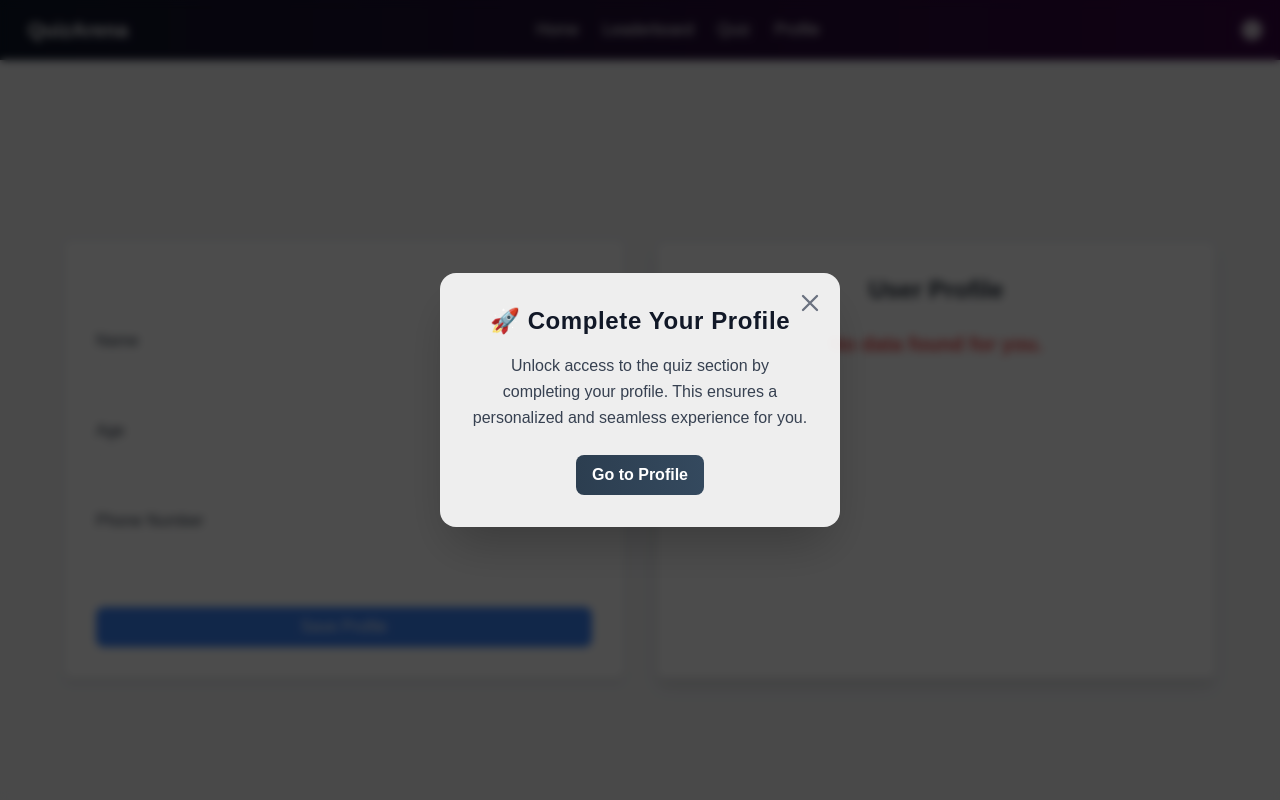
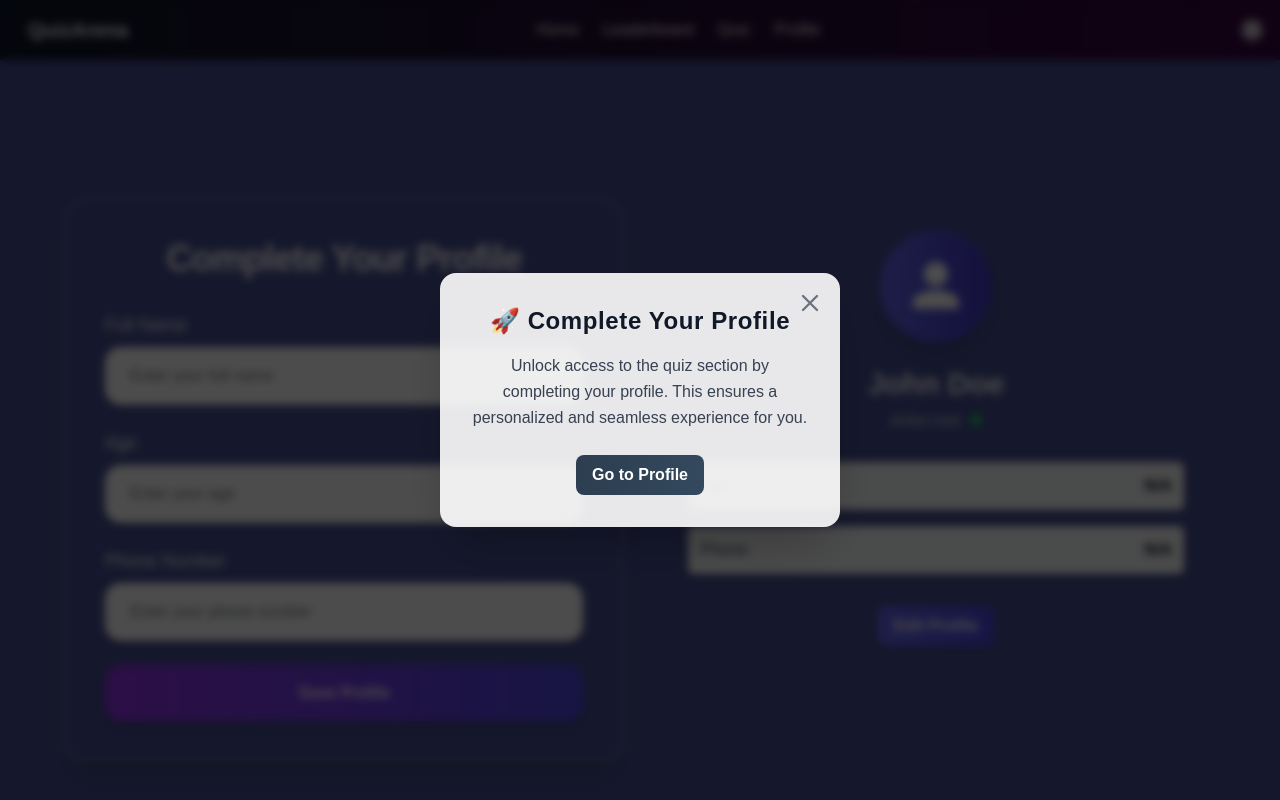
Before and after one commit to zahidx/quiz-arena, a Next.js app: page /profile in a window 1280 px wide. Shown: the top 800 px of the page. Built offline with nearby package versions, Linux system fonts and the light colour scheme; no server answers; the database is empty.

Commit message:
initial stage done

```diff
--- a/app/components/Navbar.js
+++ b/app/components/Navbar.js
@@ -71,7 +71,7 @@ const Navbar = () => {
   };
 
   return (
-    <nav className="bg-gradient-to-r from-[#0E1628] to-[#380643] dark:bg-gradient-to-r dark:from-[#2f0539] dark:to-[#0d1323] p-4 shadow-lg">
+    <nav className="bg-gradient-to-r from-[#0E1628] to-[#380643] dark:bg-gradient-to-r dark:from-[#0E0C35] dark:to-[#0d1323] p-4 shadow-lg">
       <div className="container mx-auto flex justify-between items-center">
         <div className="text-white font-semibold text-xl animate-move">QuizArena</div>
 
@@ -135,8 +135,7 @@ const Navbar = () => {
             <li>
               <span
                 onClick={handleQuizNavigation}
-                className="text-white hover:text-gray-300 dark:text-gray-300 dark:hover:text-white"
-                onClick={toggleMenu}
+                className="text-white hover:text-gray-300 dark:text-gray-300 dark:hover:text-white cursor-pointer"
               >
                 Quiz
               </span>
--- a/app/profile/page.js
+++ b/app/profile/page.js
@@ -1,26 +1,25 @@
-"use client";
+"use client"; // Added use client directive
 
 import { useState, useEffect } from "react";
-import { doc, setDoc, getDoc } from "firebase/firestore"; // Updated for document manipulation
-import { db } from "../components/Firebase"; // Import Firestore instance from Firebase.js
-import { useRouter } from "next/navigation"; // For navigation to the quiz page
+import { doc, setDoc, getDoc, updateDoc } from "firebase/firestore";
+import { db } from "../components/Firebase";
+import { useRouter } from "next/navigation";
+import toast, { Toaster } from "react-hot-toast"; // Import react-hot-toast
 
 const ProfilePage = () => {
-  // State to manage user input (Name, Age, Phone) and other components
   const [name, setName] = useState("");
   const [age, setAge] = useState("");
   const [phone, setPhone] = useState("");
   const [message, setMessage] = useState("");
-  const [isSaving, setIsSaving] = useState(false); // To manage saving state
-  const [userProfile, setUserProfile] = useState(null); // To store fetched user profile
-  const [userId, setUserId] = useState(null); // User identification (for example from Firebase Auth)
-  const router = useRouter(); // For redirecting after completion
+  const [isSaving, setIsSaving] = useState(false);
+  const [userProfile, setUserProfile] = useState(null);
+  const [userId, setUserId] = useState(null);
+  const [isEditing, setIsEditing] = useState(false);
+  const router = useRouter();
 
-  // Simulate userId for now (You can replace this with actual authentication logic)
   useEffect(() => {
-    const storedUserId = localStorage.getItem("userId"); // Get userId from localStorage (can be set during login)
+    const storedUserId = localStorage.getItem("userId");
     if (!storedUserId) {
-      // Generate a random userId for testing (replace this logic with real userId retrieval from Firebase Auth)
       const newUserId = "user" + new Date().getTime();
       localStorage.setItem("userId", newUserId);
       setUserId(newUserId);
@@ -29,61 +28,83 @@ const ProfilePage = () => {
     }
   }, []);
 
-  // Handle saving user profile to Firestore
   const handleSave = async () => {
-    // Validate if all fields are filled
     if (!name || !age || !phone) {
       setMessage("All fields are required!");
       return;
     }
 
-    setIsSaving(true); // Set saving state to true when saving
+    setIsSaving(true);
     try {
-      // Save profile information in Firestore (profileCompleted set to true)
       await setDoc(doc(db, "profiles", userId), {
         name,
-        age: parseInt(age, 10), // Convert age to number
+        age: parseInt(age, 10),
         phone,
-        profileCompleted: true, // Mark the profile as completed
+        profileCompleted: true,
         timestamp: new Date(),
       });
-      setMessage("Profile saved successfully!"); // Show success message
-      setName(""); // Clear input fields
-      setAge("");
-      setPhone("");
-      fetchUserProfile(); // Fetch the profile to show
 
-      // Reload the page after saving
-      window.location.reload();
+      // Show toast notification after successful save
+      toast.success("Profile saved successfully!");
+
+      // Clear input fields after save
+      setName(""); // Clear name
+      setAge(""); // Clear age
+      setPhone(""); // Clear phone
+
+      fetchUserProfile();
     } catch (error) {
       console.error("Error saving profile:", error);
-      setMessage("Failed to save profile. Please try again."); // Show error message if saving fails
+      setMessage("Failed to save profile. Please try again.");
+      toast.error("Failed to save profile. Please try again.");
     } finally {
-      setIsSaving(false); // Set saving state to false when done
+      setIsSaving(false);
     }
   };
 
-  // Fetch user profile from Firestore
   const fetchUserProfile = async () => {
     try {
       const docRef = doc(db, "profiles", userId);
       const docSnap = await getDoc(docRef);
       if (docSnap.exists()) {
-        setUserProfile(docSnap.data()); // Set user profile if data exists
+        setUserProfile(docSnap.data());
       } else {
-        setUserProfile(null); // No data found
+        setUserProfile(null);
       }
     } catch (error) {
       console.error("Error fetching profile:", error);
     }
   };
 
-  // Handle profile completion action
-  const handleProfileCompletion = () => {
-    router.push("/quiz"); // Navigate to quiz page after profile is completed
+  const handleUpdate = async () => {
+    if (!name || !age || !phone) {
+      setMessage("All fields are required!");
+      return;
+    }
+
+    try {
+      const docRef = doc(db, "profiles", userId);
+      await updateDoc(docRef, {
+        name,
+        age: parseInt(age, 10),
+        phone,
+        timestamp: new Date(),
+      });
+      toast.success("Profile updated successfully!");
+      // Clear input fields after save
+      setName(""); // Clear name
+      setAge(""); // Clear age
+      setPhone(""); // Clear phone
+
+      setIsEditing(false);
+      fetchUserProfile();
+    } catch (error) {
+      console.error("Error updating profile:", error);
+      setMessage("Failed to update profile. Please try again.");
+      toast.error("Failed to update profile. Please try again.");
+    }
   };
 
-  // Fetch the user profile when the page loads
   useEffect(() => {
     if (userId) {
       fetchUserProfile();
@@ -91,97 +112,221 @@ const ProfilePage = () => {
   }, [userId]);
 
   return (
-    <div className="min-h-screen flex items-center justify-center bg-gray-100">
-      <div className="flex w-full max-w-6xl gap-8"> {/* Horizontal Flex Layout */}
+    <div className="min-h-screen flex items-center justify-center bg-[#474E93] dark:bg-[#0F1032]">
+  <div className="flex flex-col md:flex-row w-full max-w-6xl gap-8 ml-10 mr-10 mt-10">
+        {/* Section 1: User Input Profile */}
+        <div className="w-full md:w-1/2 p-6 md:p-10 rounded-3xl shadow-xl border border-gray-400 dark:border-gray-700 transform transition-all duration-500 hover:scale-105 bg-gradient-to-l dark:from-[#0E1628] dark:to-[#100643]">
+          {/* Title */}
+          <h1 className="text-2xl md:text-4xl font-extrabold mb-6 md:mb-8 text-center text-white tracking-tight">
+            Complete Your Profile
+          </h1>
 
-        {/* Section 1: User Input */}
-        <div className="w-1/2 bg-white p-8 rounded-lg shadow-md">
-          <h1 className="text-2xl font-bold mb-6 text-center">Create Profile</h1>
+          {/* Message */}
           {message && (
             <div
-              className={`text-center mb-4 ${
-                message.includes("success") ? "text-green-500" : "text-red-500"
-              }`}
+              className={`text-center mb-6 p-4 rounded-lg ${
+                message.includes("success")
+                  ? "bg-green-300 text-green-800"
+                  : "bg-red-300 text-red-800"
+              } shadow-md`}
             >
               {message}
             </div>
           )}
-          <div className="mb-4">
-            <label className="block font-medium text-gray-700 mb-2">Name</label>
+
+          {/* Name Field */}
+          <div className="mb-4 md:mb-6">
+            <label className="block text-base md:text-lg font-medium text-white mb-2">
+              Full Name
+            </label>
             <input
               type="text"
               value={name}
               onChange={(e) => setName(e.target.value)}
-              className="w-full px-4 py-2 border rounded-lg focus:outline-none focus:ring-2 focus:ring-blue-500"
+              className="w-full px-4 md:px-6 py-3 md:py-4 border border-transparent rounded-2xl bg-white dark:bg-gray-800 text-gray-800 dark:text-gray-200 placeholder-gray-500 dark:placeholder-gray-400 focus:ring-4 focus:ring-purple-500 shadow-md transition-all duration-300 ease-in-out hover:shadow-lg focus:shadow-lg"
+              placeholder="Enter your full name"
             />
           </div>
-          <div className="mb-4">
-            <label className="block font-medium text-gray-700 mb-2">Age</label>
+
+          {/* Age Field */}
+          <div className="mb-4 md:mb-6">
+            <label className="block text-base md:text-lg font-medium text-white mb-2">
+              Age
+            </label>
             <input
               type="number"
               value={age}
               onChange={(e) => setAge(e.target.value)}
-              className="w-full px-4 py-2 border rounded-lg focus:outline-none focus:ring-2 focus:ring-blue-500"
+              className="w-full px-4 md:px-6 py-3 md:py-4 border border-transparent rounded-2xl bg-white dark:bg-gray-800 text-gray-800 dark:text-gray-200 placeholder-gray-500 dark:placeholder-gray-400 focus:ring-4 focus:ring-purple-500 shadow-md transition-all duration-300 ease-in-out hover:shadow-lg focus:shadow-lg"
+              placeholder="Enter your age"
             />
           </div>
-          <div className="mb-6">
-            <label className="block font-medium text-gray-700 mb-2">
+
+          {/* Phone Field */}
+          <div className="mb-4 md:mb-6">
+            <label className="block text-base md:text-lg font-medium text-white mb-2">
               Phone Number
             </label>
             <input
               type="text"
               value={phone}
               onChange={(e) => setPhone(e.target.value)}
-              className="w-full px-4 py-2 border rounded-lg focus:outline-none focus:ring-2 focus:ring-blue-500"
+              className="w-full px-4 md:px-6 py-3 md:py-4 border border-transparent rounded-2xl bg-white dark:bg-gray-800 text-gray-800 dark:text-gray-200 placeholder-gray-500 dark:placeholder-gray-400 focus:ring-4 focus:ring-purple-500 shadow-md transition-all duration-300 ease-in-out hover:shadow-lg focus:shadow-lg"
+              placeholder="Enter your phone number"
             />
           </div>
+
+          {/* Save Button */}
           <button
             onClick={handleSave}
             disabled={isSaving}
-            className={`w-full py-2 rounded-lg transition ${
+            className={`w-full py-3 md:py-4 rounded-2xl text-white font-semibold transition duration-300 ease-in-out transform hover:scale-105 shadow-lg ${
               isSaving
-                ? "bg-gray-400 cursor-not-allowed"
-                : "bg-blue-500 text-white hover:bg-blue-600"
+                ? "bg-gray-500 cursor-not-allowed"
+                : "bg-gradient-to-r from-purple-600 to-indigo-600 hover:from-purple-700 hover:to-indigo-700"
             }`}
           >
             {isSaving ? "Saving..." : "Save Profile"}
           </button>
         </div>
 
-        {/* Section 2: Fetch and Show User Profile */}
-        <div className="w-full md:w-1/2 bg-white p-8 rounded-lg shadow-lg border border-gray-200">
-          <h2 className="text-2xl font-bold mb-6 text-center text-gray-800">User Profile</h2>
-          {userProfile ? (
-            <div className="space-y-6">
-              {/* User Profile Information */}
-              <div className="flex justify-between text-lg font-medium text-gray-700 bg-gray-100 rounded-lg p-2">
-                <span>Name:</span>
-                <span className="font-normal text-gray-900">{userProfile.name}</span>
+        {/* Section 2: User Profile */}
+        <div className="w-full md:w-1/2 text-gray-50 p-6 md:p-8 rounded-3xl dark:border-gray-700 transform transition-all duration-500 hover:scale-105 bg-gradient-to-l dark:from-[#0E1628] dark:to-[#100643]">
+          {/* Profile Picture and Info */}
+          <div className="flex flex-col items-center text-center">
+            {/* Profile Picture */}
+            <div className="bg-gradient-to-r from-indigo-500 to-indigo-700 dark:from-indigo-600 dark:to-indigo-800 text-white w-24 h-24 md:w-28 md:h-28 rounded-full flex items-center justify-center shadow-xl transform transition-all duration-300 hover:scale-110">
+              <svg
+                xmlns="http://www.w3.org/2000/svg"
+                className="w-12 h-12 md:w-16 md:h-16"
+                fill="currentColor"
+                viewBox="0 0 24 24"
+              >
+                <path d="M12 12c2.485 0 4.5-2.015 4.5-4.5S14.485 3 12 3 7.5 5.015 7.5 7.5 9.515 12 12 12zM12 13.5c-2.892 0-8.5 1.454-8.5 4.353V20.5h17v-2.647C20.5 14.954 14.892 13.5 12 13.5z" />
+              </svg>
             </div>
-              <div className="flex justify-between text-lg font-medium text-gray-700 bg-gray-100 rounded-lg p-2">
-                <span>Age:</span>
-                <span className="font-normal text-gray-900">{userProfile.age}</span>
+
+            {/* User Name */}
+            <h2 className="text-2xl md:text-3xl font-semibold text-gray-50 dark:text-white mt-4 md:mt-6">
+              {isEditing ? (
+                <input
+                  type="text"
+                  value={name}
+                  onChange={(e) => setName(e.target.value)}
+                  className="text-center text-gray-900 w-full border-b-2 border-gray-300 focus:outline-none focus:border-indigo-500 dark:bg-gray-800 dark:text-white dark:focus:border-indigo-400"
+                />
+              ) : (
+                userProfile?.name || "John Doe"
+              )}
+            </h2>
+
+            {/* User Role */}
+            <p className="text-gray-50 dark:text-gray-400 text-sm italic flex items-center justify-center gap-2 mt-2">
+              <span>{userProfile?.role || "Active User"}</span>
+              <span className="w-3 h-3 bg-green-500 rounded-full"></span>
+            </p>
           </div>
-              <div className="flex justify-between text-lg font-medium text-gray-700 bg-gray-100 rounded-lg p-2">
-                <span>Phone:</span>
-                <span className="font-normal text-gray-900">{userProfile.phone}</span>
+
+          {/* User Details */}
+          <div className="mt-8 space-y-4">
+            {/* Age */}
+            <div className="flex items-center justify-between bg-gray-50 dark:bg-gray-800 p-3 rounded-md shadow-md hover:scale-105 transform transition-all duration-300">
+              <span className="text-gray-700 dark:text-gray-300 font-medium">
+                Age:
+              </span>
+              <span className="text-gray-900 dark:text-white font-semibold">
+                {isEditing ? (
+                  <input
+                    type="number"
+                    value={age}
+                    onChange={(e) => setAge(e.target.value)}
+                    className="w-16 text-gray-900 px-2 py-1 border rounded-lg focus:outline-none focus:ring-2 focus:ring-indigo-500 dark:bg-gray-700 dark:text-white"
+                  />
+                ) : (
+                  userProfile?.age || "N/A"
+                )}
+              </span>
+            </div>
+
+            {/* Phone */}
+            <div className="flex items-center justify-between bg-gray-50 dark:bg-gray-800 p-3 rounded-md shadow-md hover:scale-105 transform transition-all duration-300">
+              <span className="text-gray-700 dark:text-gray-300 font-medium">
+                Phone:
+              </span>
+              <span className="text-gray-900 dark:text-white font-semibold">
+                {isEditing ? (
+                  <input
+                    type="text"
+                    value={phone}
+                    onChange={(e) => setPhone(e.target.value)}
+                    className="w-40 text-gray-900 px-2 py-1 border rounded-lg focus:outline-none focus:ring-2 focus:ring-indigo-500 dark:bg-gray-700 dark:text-white"
+                  />
+                ) : (
+                  userProfile?.phone || "N/A"
+                )}
+              </span>
             </div>
           </div>
+
+          {/* Action Buttons */}
+          <div className="mt-8 flex flex-col sm:flex-row sm:justify-center sm:gap-4 gap-3">
+            {isEditing ? (
+              <>
+                <button
+                  onClick={handleUpdate}
+                  className="w-full sm:w-auto px-4 py-2 bg-gradient-to-r from-green-500 to-green-600 text-white font-semibold rounded-lg shadow-md transform transition-all duration-300 hover:scale-105"
+                >
+                  Save Changes
+                </button>
+                <button
+                  onClick={() => setIsEditing(false)}
+                  className="w-full sm:w-auto px-4 py-2 bg-gradient-to-r from-red-500 to-red-600 text-white font-semibold rounded-lg shadow-md transform transition-all duration-300 hover:scale-105"
+                >
+                  Cancel
+                </button>
+              </>
             ) : (
-            <div className="text-center text-xl font-semibold text-red-500">No data found for you.</div>
-          )}
-        </div>
-
-        {/* Complete Profile Button */}
-        {userProfile && !userProfile.profileCompleted && (
               <button
-            onClick={handleProfileCompletion}
-            className="py-2 px-4 bg-green-500 text-white rounded-lg hover:bg-green-700"
+                onClick={() => {
+                  setName(userProfile?.name || "");
+                  setAge(userProfile?.age || "");
+                  setPhone(userProfile?.phone || "");
+                  setIsEditing(true);
+                }}
+                className="w-full sm:w-auto px-4 py-2 bg-gradient-to-r from-indigo-500 to-indigo-600 text-white font-semibold rounded-lg shadow-md transform transition-all duration-300 hover:scale-105"
               >
-            Complete Profile
+                Edit Profile
               </button>
             )}
           </div>
+        </div>
+      </div>
+
+      {/* Toast Container */}
+      <Toaster
+        position="top-right"
+        toastOptions={{
+          style: {
+            marginTop: "3.1rem", // Customize padding (pt-96 equivalent)
+            backgroundColor: "var(--toast-background)", // Default background color
+            color: "var(--toast-text)", // Default text color
+          },
+        }}
+      />
+
+      <style jsx global>{`
+        :root {
+          --toast-background: #ffffff;
+          --toast-text: #000000;
+        }
+
+        @media (prefers-color-scheme: dark) {
+          :root {
+            --toast-background: #333333;
+            --toast-text: #ffffff;
+          }
+        }
+      `}</style>
     </div>
   );
 };
--- a/package.json
+++ b/package.json
@@ -16,6 +16,7 @@
     "react": "^19.0.0",
     "react-chartjs-2": "^5.3.0",
     "react-dom": "^19.0.0",
+    "react-hot-toast": "^2.5.1",
     "react-icons": "^5.4.0"
   },
   "devDependencies": {
```
Also changed, not shown: app/components/DarkModeToggler.js (+14 -4 lines), app/leaderboard/page.js (+23 -19 lines), app/page.js (+6 -6 lines), 1 other file (tests, documents, lock files or other folders). Lines whose indentation alone changed are shown as unchanged.
